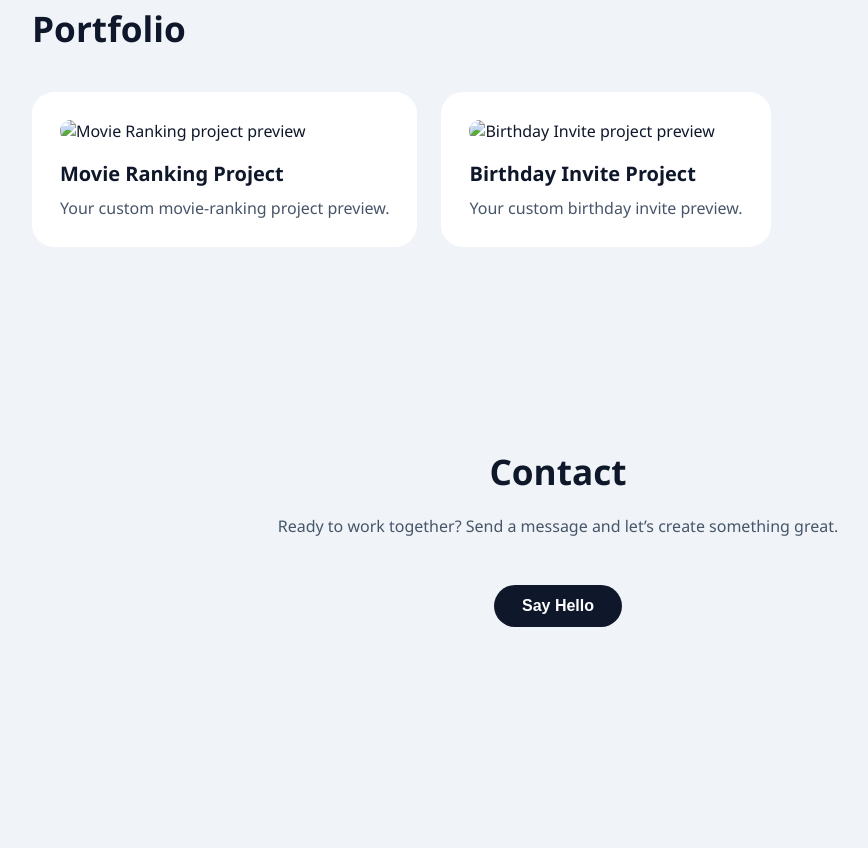
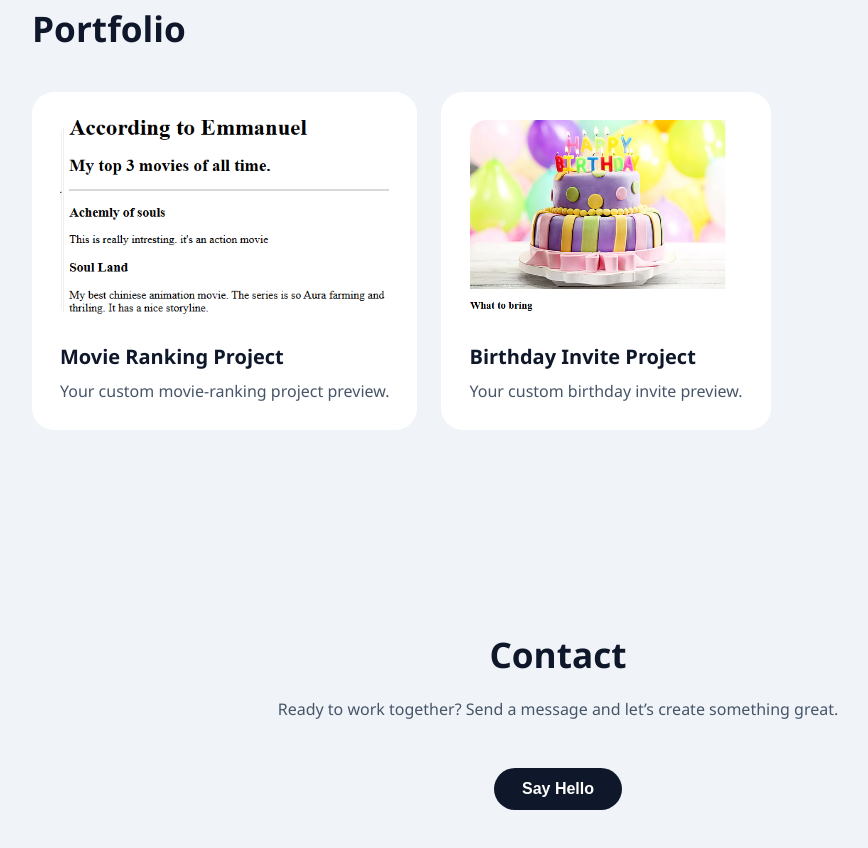
Before and after one commit to Osanyindoro-Emmanuel/HTML.Portfolio-2, a plain HTML site: page index.html in a window 1280 px wide. Shown: the part 1020-1868 px from the top of the page, without its empty margins (82-950 px from the left). Before the commit the page ends 1747 px from the top, so only its background shows below. Drawn offline with Linux system fonts and the light colour scheme.

Commit message:
Fix image paths in portfolio section
Updated image source paths in portfolio section.

```diff
--- a/index.html
+++ b/index.html
@@ -28,12 +28,12 @@
         <h2>Portfolio</h2>
         <div class="portfolio-grid">
             <div class="portfolio-card">
-                <img src="../4.3 HTML Porfolio Project/assets/images/movie-ranking.png" alt="Movie Ranking project preview">
+                <img src="Assets/my-image-project.png" alt="Movie Ranking project preview">
                 <h3>Movie Ranking Project</h3>
                 <p>Your custom movie-ranking project preview.</p>
             </div>
             <div class="portfolio-card">
-                <img src="../4.3 HTML Porfolio Project/assets/images/birthday-invite.png" alt="Birthday Invite project preview">
+                <img src="Assets/my-image-project-2.png" alt="Birthday Invite project preview">
                 <h3>Birthday Invite Project</h3>
                 <p>Your custom birthday invite preview.</p>
             </div>
```
